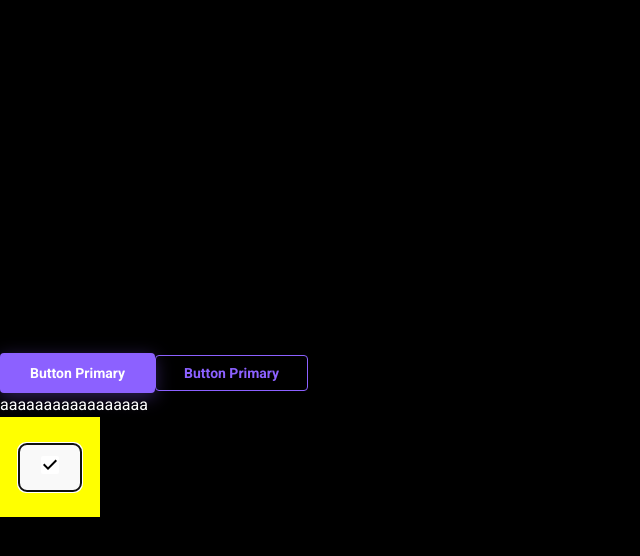
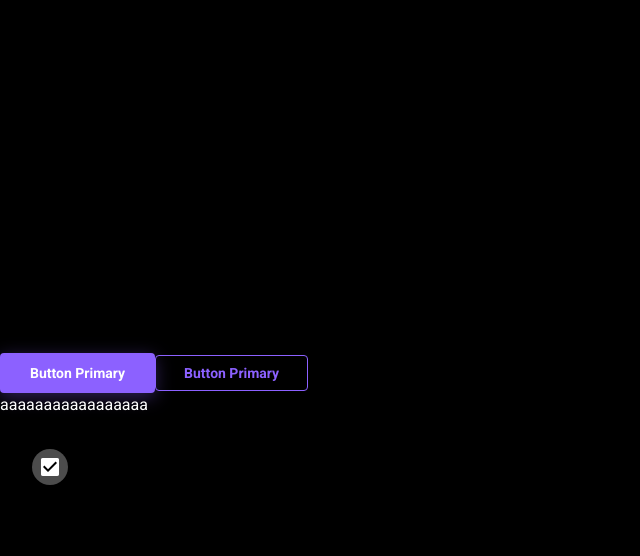
Before and after one commit to NeverwinterNights/saturday, a React (Vite) app: page / in a window 1280 px wide. Both pictures are taken after a click on the checkbox 50 px from the left and 467 px from the top of the page. Shown: the top 556 px of the page, without its empty margins (0-640 px from the left). Built offline with nearby package versions, Linux system fonts and the light colour scheme.

Commit message:
done checkbox

```diff
--- a/package.json
+++ b/package.json
@@ -15,9 +15,7 @@
   "dependencies": {
     "@fontsource/roboto": "^5.0.3",
     "@radix-ui/react-checkbox": "^1.0.4",
-    "@radix-ui/react-icons": "^1.3.0",
     "clsx": "^1.2.1",
-    "install": "^0.13.0",
     "react": "^18.2.0",
     "react-dom": "^18.2.0"
   },
--- a/src/App.tsx
+++ b/src/App.tsx
@@ -26,14 +26,12 @@ export function App() {
         style={{
           width: 100,
           height: 100,
-          background: 'yellow',
           display: 'flex',
           alignItems: 'center',
           justifyContent: 'center',
         }}
       >
-        {' '}
-        <CheckboxItem />
+        <CheckboxItem disabled={false} />
       </div>
     </>
   )
--- a/src/assets/icons/Check.tsx
+++ b/src/assets/icons/Check.tsx
@@ -1,14 +1,13 @@
-import { SVGProps, memo } from 'react'
+type CheckProps = {
+  disabled: boolean
+}
 
-export const Check = (props: SVGProps<SVGSVGElement>) => (
-  <svg xmlns="http://www.w3.org/2000/svg" width={24} height={24} fill="none" {...props}>
-    <path fill="#000" d="M4 6h16v12H4z" />
+export const Check = ({ disabled }: CheckProps) => (
+  <svg width="24" height="24" viewBox="0 0 24 24" fill="none" xmlns="http://www.w3.org/2000/svg">
+    <rect x="4" y="6" width="16" height="12" fill="black" />
     <path
-      fill="#fff"
-      d="M19 3H5a2 2 0 0 0-2 2v14a2 2 0 0 0 2 2h14a2 2 0 0 0 2-2V5a2 2 0 0 0-2-2Zm-9 14-5-5 1.41-1.41L10 14.17l7.59-7.59L19 8l-9 9Z"
+      d="M19 3H5C3.89 3 3 3.9 3 5V19C3 20.1 3.89 21 5 21H19C20.11 21 21 20.1 21 19V5C21 3.9 20.11 3 19 3ZM10 17L5 12L6.41 10.59L10 14.17L17.59 6.58L19 8L10 17Z"
+      fill={disabled ? '#808080' : 'white'}
     />
   </svg>
 )
-const Memo = memo(Check)
-
-export { Memo as ReactComponent }
--- a/src/components/ui/checkbox/checkbox.module.scss
+++ b/src/components/ui/checkbox/checkbox.module.scss
@@ -0,0 +1,63 @@
+.CheckboxRoot {
+  cursor: pointer;
+
+  display: flex;
+  align-items: center;
+  justify-content: center;
+
+  width: 18px;
+  height: 18px;
+
+  background-color: inherit;
+  border: 2px solid var(--color-light-900);
+  border-radius: 2px;
+
+  &:hover {
+    border: 2px solid var(--color-light-900);
+  }
+
+  &:focus {
+    background-color: var(--color-bg-focus);
+    outline: none;
+  }
+
+  &:disabled {
+    cursor: initial;
+    border-color: var(--color-dark-100);
+  }
+}
+
+.container:has(.CheckboxRoot:disabled) {
+  &:hover,
+  &:focus-within,
+  &:active {
+    background: none;
+  }
+}
+
+.indicator {
+  width: 24px;
+  height: 24px;
+}
+
+.container {
+  display: flex;
+  align-items: center;
+  justify-content: center;
+
+  width: 36px;
+  height: 36px;
+
+  border-radius: 50%;
+
+  transition: all 0.3s ease 0s;
+
+  &:active,
+  &:focus-within {
+    background-color: var(--color-dark-500);
+  }
+
+  &:hover {
+    background-color: var(--color-dark-100);
+  }
+}
--- a/src/components/ui/checkbox/checkbox.tsx
+++ b/src/components/ui/checkbox/checkbox.tsx
@@ -1,58 +1,48 @@
-// import styles from './checkbox.module.scss'
-import { useState } from 'react'
+import { forwardRef, useState } from 'react'
 
 import * as Checkbox from '@radix-ui/react-checkbox'
 
 import { Check } from '../../../assets/icons/Check.tsx'
 
-export const CheckboxItem = () => {
+import styles from './checkbox.module.scss'
+
+export const CheckboxItem = forwardRef<
+  React.ElementRef<typeof Checkbox.Root>,
+  React.ComponentPropsWithoutRef<typeof Checkbox.Root> & {
+    label?: string
+    disabled?: boolean
+  }
+>(({ className, disabled, label, ...props }, ref) => {
   const [checked, setChecked] = useState(false)
 
   return (
+    <div className={styles.container}>
       <form>
         <div style={{ display: 'flex', alignItems: 'center' }}>
           <Checkbox.Root
+            ref={ref}
             checked={checked}
             onCheckedChange={() => setChecked(state => !state)}
-          className="CheckboxRoot"
+            className={styles.CheckboxRoot}
+            disabled={disabled}
             defaultChecked
             id="c1"
+            {...props}
           >
-          {/*<Checkbox.Indicator className="CheckboxIndicator">*/}
-          {/*  <CheckIcon />*/}
-          {/*</Checkbox.Indicator>*/}
             {checked && (
-            <Checkbox.Indicator>
-              <Check />
+              <Checkbox.Indicator className={styles.indicator}>
+                <Check disabled={disabled ? disabled : false} />
               </Checkbox.Indicator>
             )}
           </Checkbox.Root>
-        <label className="Label" htmlFor="c1"></label>
+          {/*{label && (*/}
+          {/*    <label className="Label" htmlFor="c1">*/}
+          {/*        label*/}
+          {/*    </label>*/}
+          {/*)}*/}
+          {label}
         </div>
       </form>
-
-    // <div className={classNames.container}>
-    //   <LabelRadix.Root asChild>
-    //     <Typography variant="body2" className={classNames.label} as={'label'}>
-    //       <div className={classNames.buttonWrapper}>
-    //         <CheckboxRadix.Root
-    //             className={classNames.root}
-    //             checked={checked}
-    //             onCheckedChange={onChange}
-    //             disabled={disabled}
-    //             required={required}
-    //             id={id}
-    //         >
-    //           {checked && (
-    //               <CheckboxRadix.Indicator className={classNames.indicator} forceMount>
-    //                 <Check />
-    //               </CheckboxRadix.Indicator>
-    //           )}
-    //         </CheckboxRadix.Root>
-    //       </div>
-    //       {label}
-    //     </Typography>
-    //   </LabelRadix.Root>
-    // </div>
+    </div>
   )
-}
+})
--- a/src/styles/_boilerplate.scss
+++ b/src/styles/_boilerplate.scss
@@ -40,7 +40,12 @@ body {
   background-color: var(--color-dark-900);
 }
 
-p {
+button {
+  background: none;
+}
+
+p,
+button {
   margin: 0;
   padding: 0;
 }
```
Also changed, not shown: src/assets/icons/UnCheck.tsx (deleted, +0 -13 lines), 1 other file (tests, documents, lock files or other folders). Lines whose indentation alone changed are shown as unchanged.
